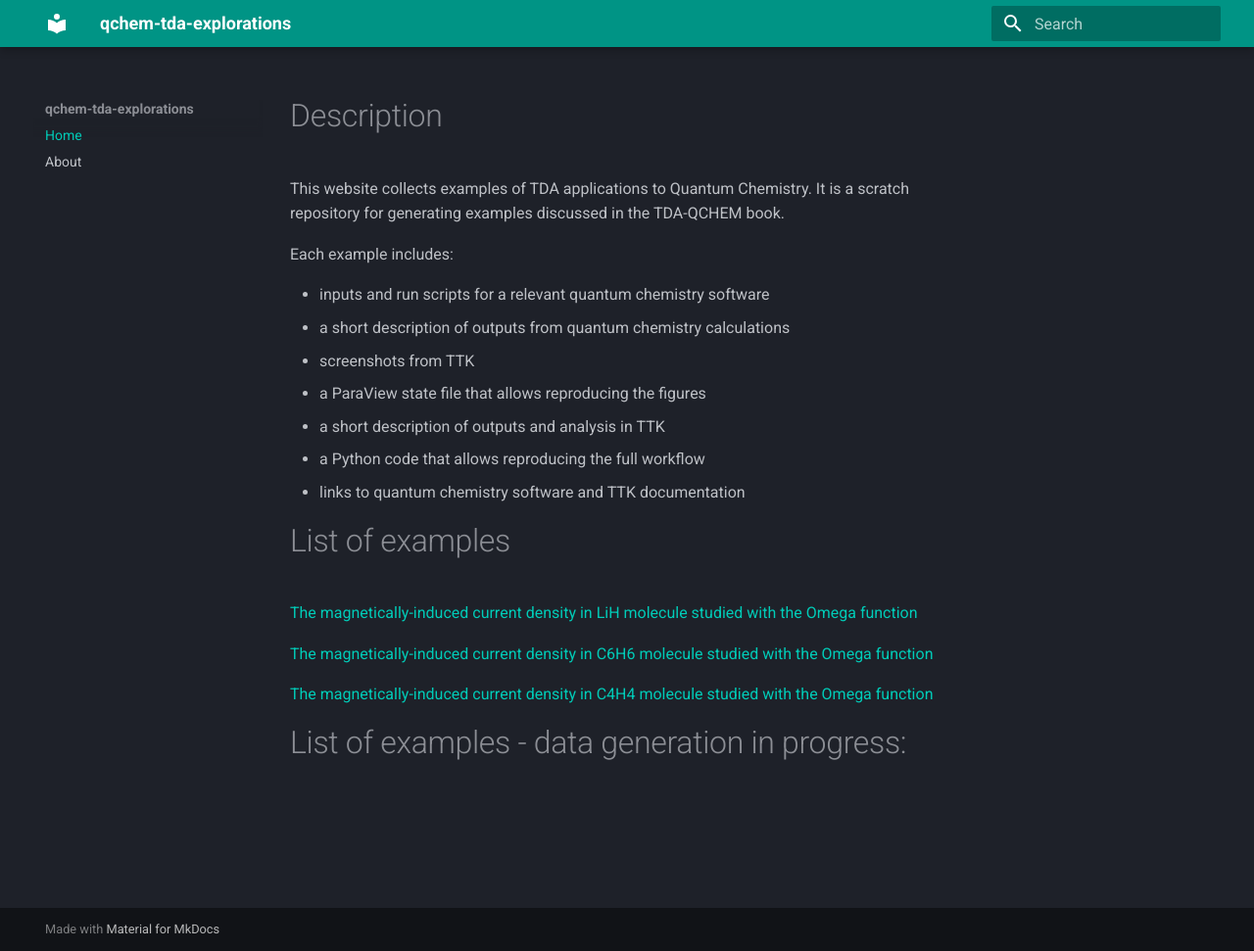
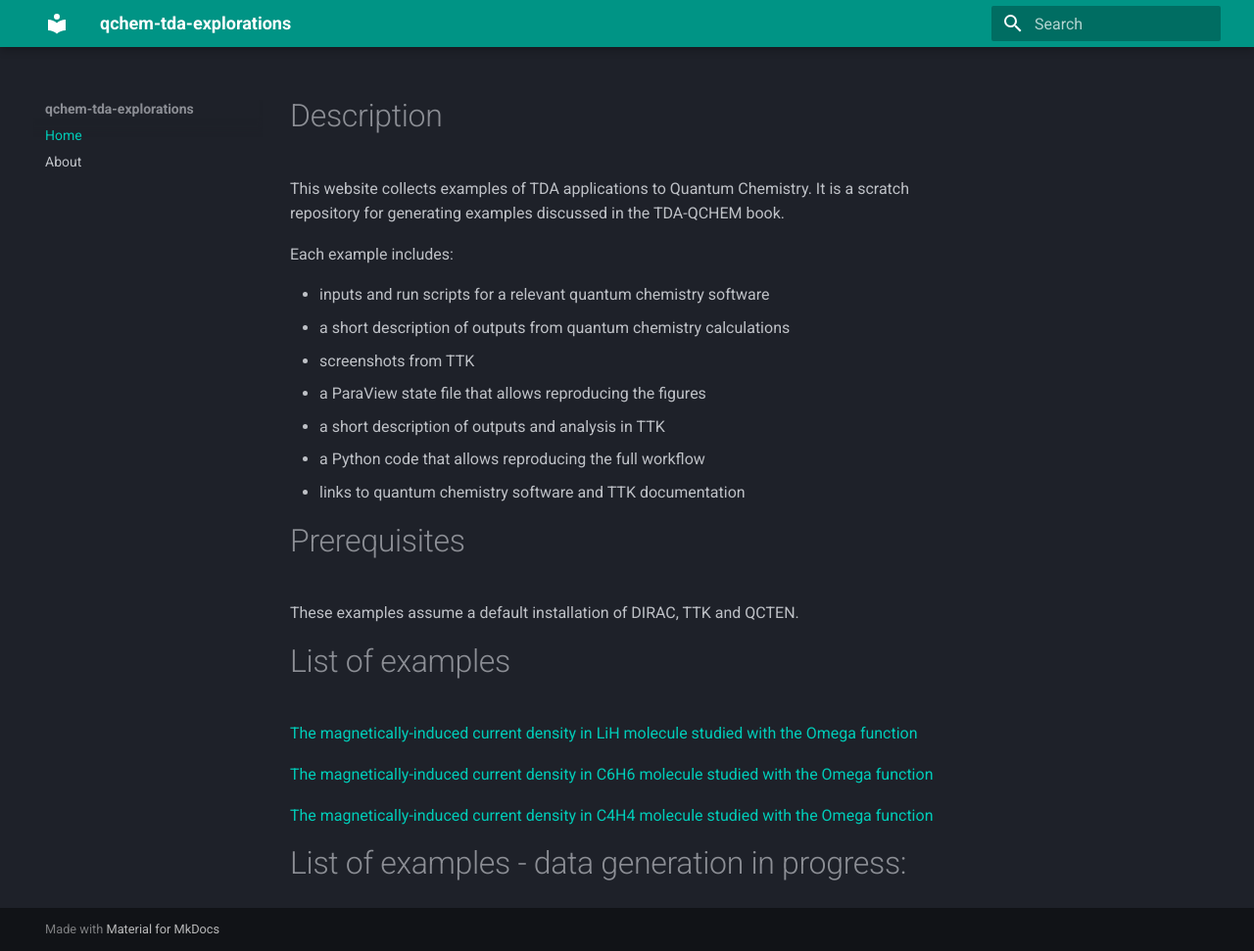
Before and after one commit to tda-qchem/tda-qchem-explorations, an MkDocs documentation site: the page built from docs/index.md, in a window 1280 px wide and 971 px high. Shown: the whole window at 98% size. Built offline with MkDocs 1.6.1 and Material for MkDocs 9.7.7, drawn with Linux system fonts in a browser that asks for light colours.

Commit message:
remember to write about requirements (make a separate note about that)

```diff
--- a/docs/index.md
+++ b/docs/index.md
@@ -11,6 +11,12 @@ Each example includes:
 * a short description of outputs and analysis in TTK
 * a Python code that allows reproducing the full workflow
 * links to quantum chemistry software and TTK documentation
+
+
+# Prerequisites
+
+These examples assume a default installation of DIRAC, TTK and QCTEN.
+
 
 
 # List of examples
```
